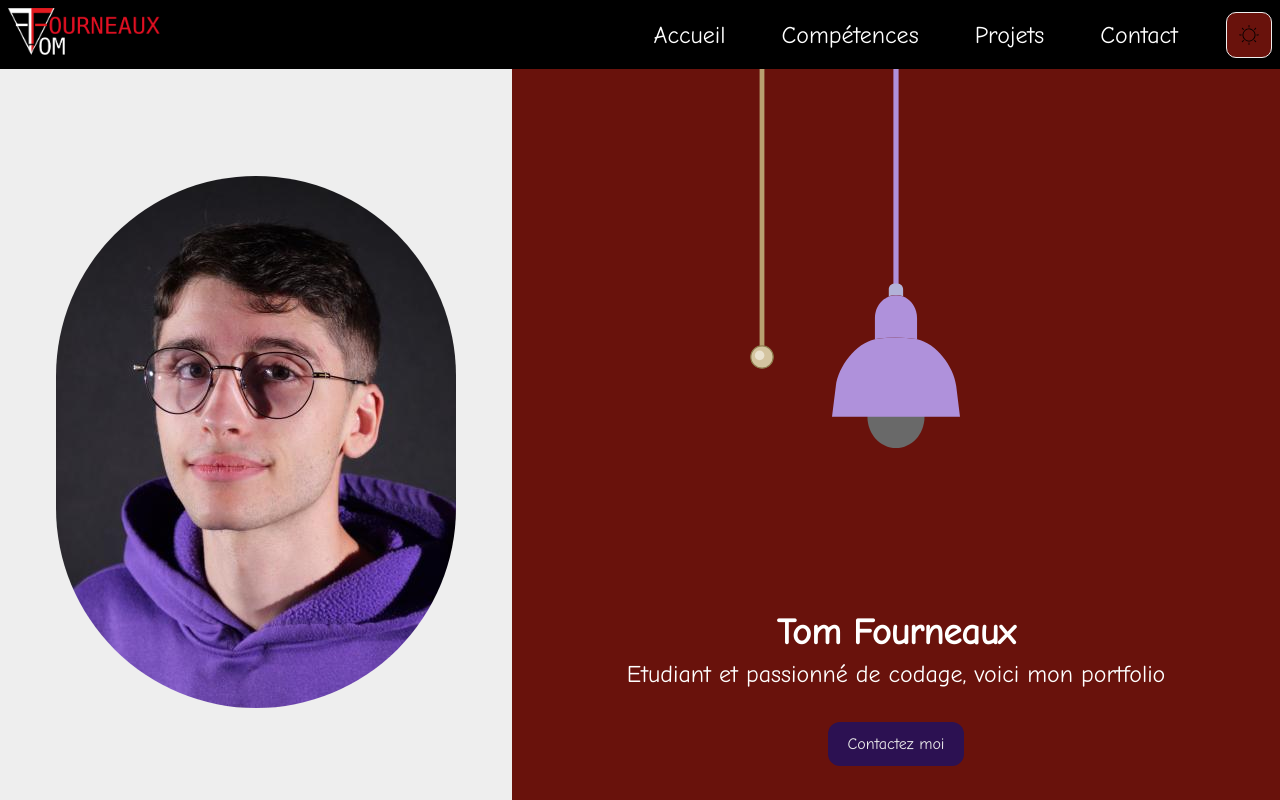
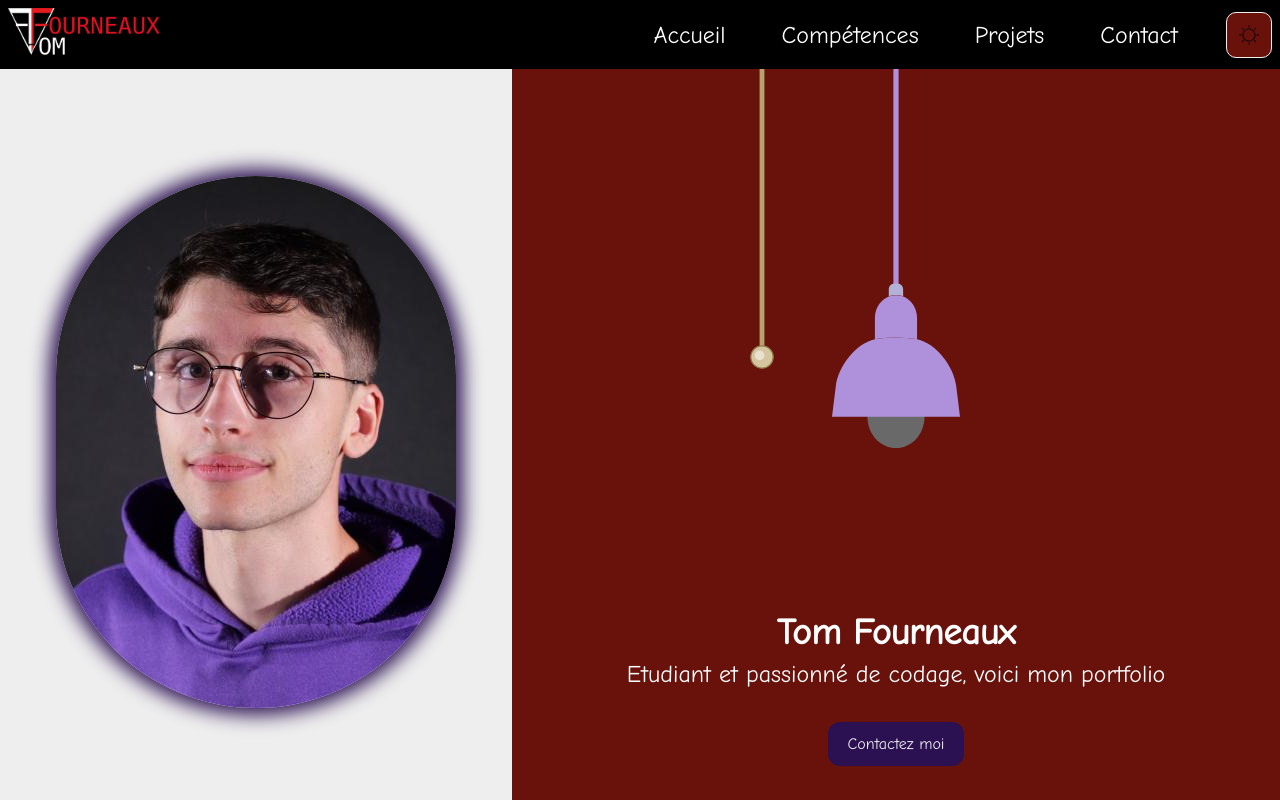
Before and after one commit to tomfrx12/portfolio-react-tom-fourneaux, a React (Vite) app: page / in a window 1280 px wide. Shown: the top 800 px of the page. Built offline with nearby package versions, Linux system fonts and the light colour scheme.

Commit message:
feat(Index): Adding a "motion" animation behind my profile picture

```diff
--- a/src/pages/index.jsx
+++ b/src/pages/index.jsx
@@ -14,6 +14,8 @@ function Index({ itsDark, setItsDark }) { //le bool et la func qui est définie
     const [ButtonClicker, setButtonClicker] = useState(false);
     const [NbClick, setNbClick] = useState(0);
     const [LinkClicker, setLinkClicker] = useState(false);
+
+    const glowColor = itsDark ? "var(--color-red-background)" : "var(--color-red-background-dark)";
 
     function Clicker() {
         if ( ButtonClicker === false ) {
@@ -35,7 +37,19 @@ function Index({ itsDark, setItsDark }) { //le bool et la func qui est définie
                             className="cursor-pointer"
                             whileTap={{ y: 7 }}
                         >
-                            <img src="/img/A2_Fourneaux_Tom.png" alt="photo de profil Tom FOURNEAUX" className="my-5 m-auto rounded-full"/>
+                            <motion.div
+                                className="rounded-full"
+                                animate={{
+                                    boxShadow: [
+                                        `0 0 0px 0px  ${glowColor}`,
+                                        `0 0 28px 10px ${glowColor}`,
+                                        `0 0 0px 0px  ${glowColor}`
+                                    ]
+                                }}
+                                transition={{ duration: 3, repeat: Infinity, ease: "easeInOut", repeatDelay: 1 }}
+                            >
+                                <img src="/img/A2_Fourneaux_Tom.png" alt="photo de profil Tom FOURNEAUX" className="my-5 m-auto rounded-full"/>
+                            </motion.div>
                         </motion.button>
                     </motion.div>
                     {ButtonClicker && (
```
